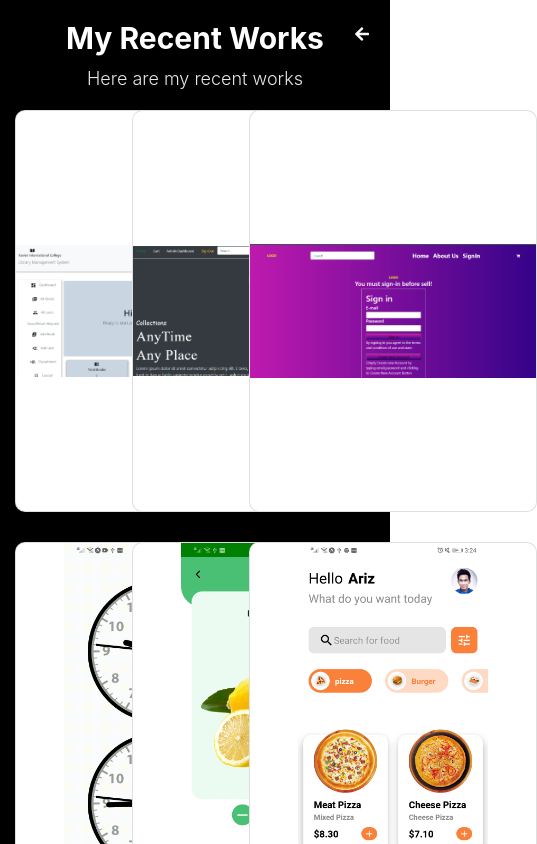
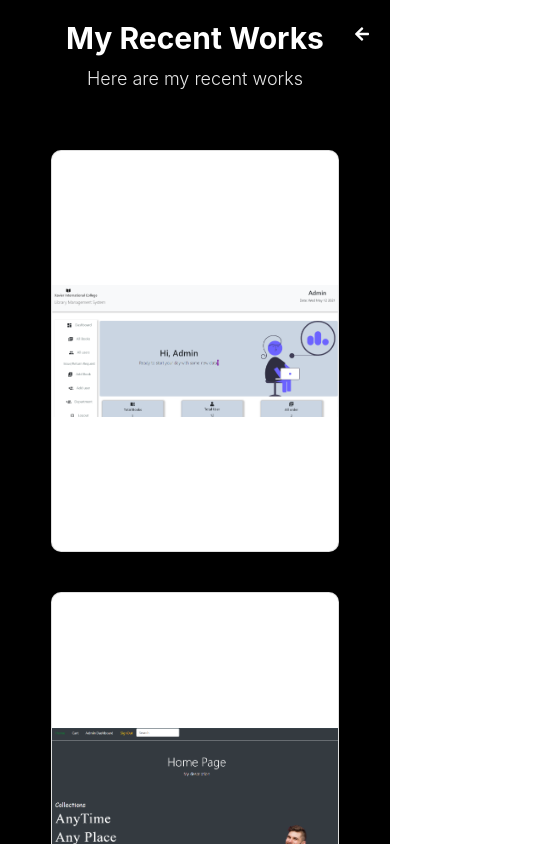
Before and after one commit to bipinparajuli/profile, a React (Create React App) app: page /projects in a window 390 px wide. Shown: the top 844 px of the page, 537 px wide, since content can reach past the window. Built offline with nearby package versions, Linux system fonts and the light colour scheme.

Commit message:
responsive

```diff
--- a/src/Component/Contact.css
+++ b/src/Component/Contact.css
@@ -30,3 +30,9 @@ p{
     color: white;
     margin-left: 10%;
 }
+@media only screen and (max-width: 600px) {
+    .content h1 {
+        font-size: larger;
+    }
+
+  }
--- a/src/Component/Contact.js
+++ b/src/Component/Contact.js
@@ -4,7 +4,7 @@ import BackIcon from './UI/BackIcon'
 
 const Contact = () => {
     return (
-        <div className="about">
+        <div className="contact">
             <BackIcon />
         <div className="content">
             <h1>
--- a/src/Component/Home.css
+++ b/src/Component/Home.css
@@ -77,10 +77,11 @@ h1{
     color: red;
     margin-left: 10%;
     }
-@media only screen and(min-width:700px)
-{
- .content{
-     display: flex;
-     flex-direction: column;
- }
-}
+    @media only screen and (max-width: 600px) {
+        .content {
+            flex-direction: column;
+        }
+        h1{
+            font-size: large;
+        }
+      }
--- a/src/Component/Projects.css
+++ b/src/Component/Projects.css
@@ -1,8 +1,21 @@
 .project{
     background-color: black;
 }
-
+.containers{
+    width: 100%;
+    margin: 0;
+    padding: 0;
+    display: flex;
+    flex-direction: column;
+    justify-content: center;
+    align-items: center;
+}
 .row{
+    width: 100%;
+    display: flex;
+    justify-content: center;
+    align-items: center;
+    padding: 20px;
     flex-wrap: wrap !important;
 }
 
--- a/src/Component/Projects.js
+++ b/src/Component/Projects.js
@@ -10,14 +10,14 @@ const Projects = () => {
     return (
         <div className="project">
             <BackIcon />
-            <div className="container">
+            <div className="containers">
                 <div className="title">
                     <h3>My Recent Works</h3>
                     <p>Here are my recent works</p>
                 </div>
             <div className="row">
             {data.map(data=>(
-<div className="col-3 column">
+                <div style={{padding:"20px"}}>
 <Card title={data.title} text={data.text} src={data.src} link={data.link} />
 </div>
 
--- a/src/Component/UI/Cards.js
+++ b/src/Component/UI/Cards.js
@@ -18,8 +18,9 @@ setoverlaping(true)
 
       <div className="card"  onMouseEnter={show}
       onMouseLeave={hide}
+      style={{width: "18rem",borderRadius:"10px"}}
+      >
 
-      style={{width: "18rem",borderRadius:"10px"}}>
   <img className="card-img-top" style={{height:"400px",objectFit:"contain"}} src={src} alt="Card image cap" />
 
   {overlaping? <div className="card-body" style=
```
